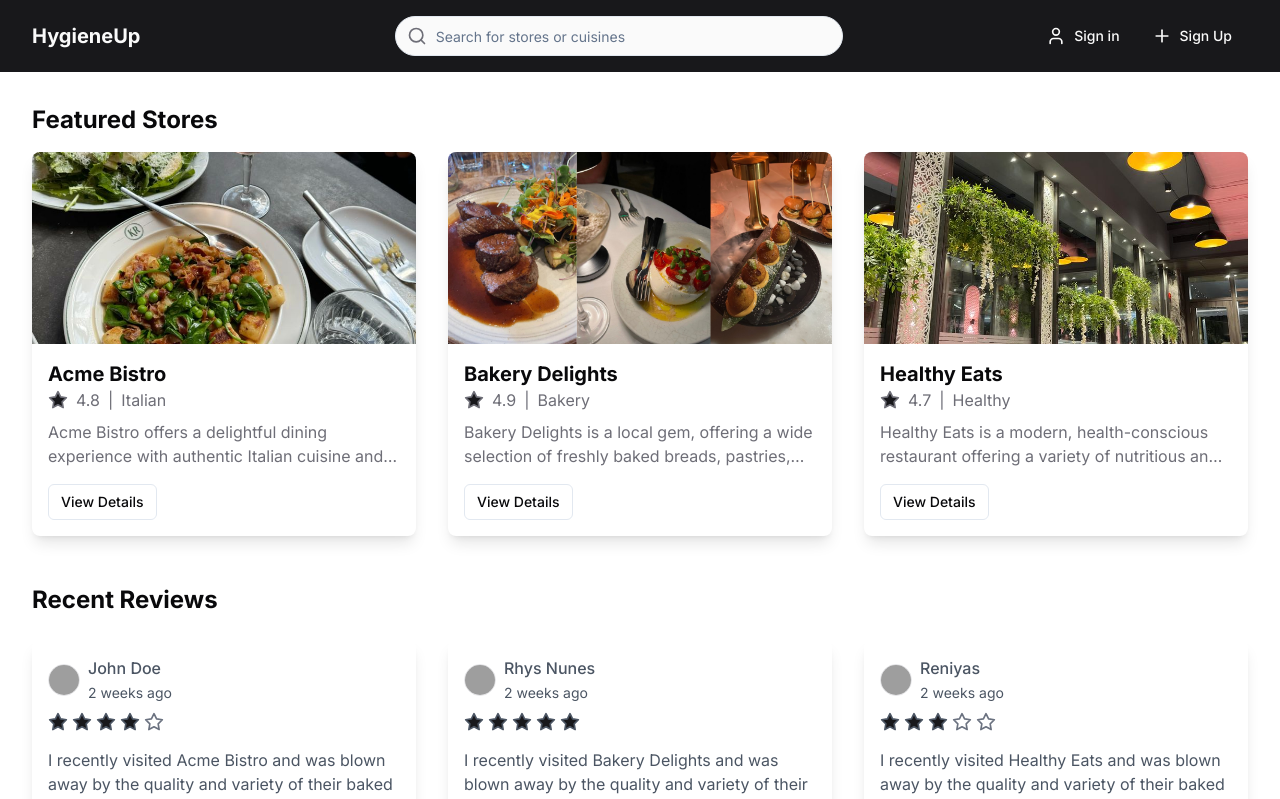
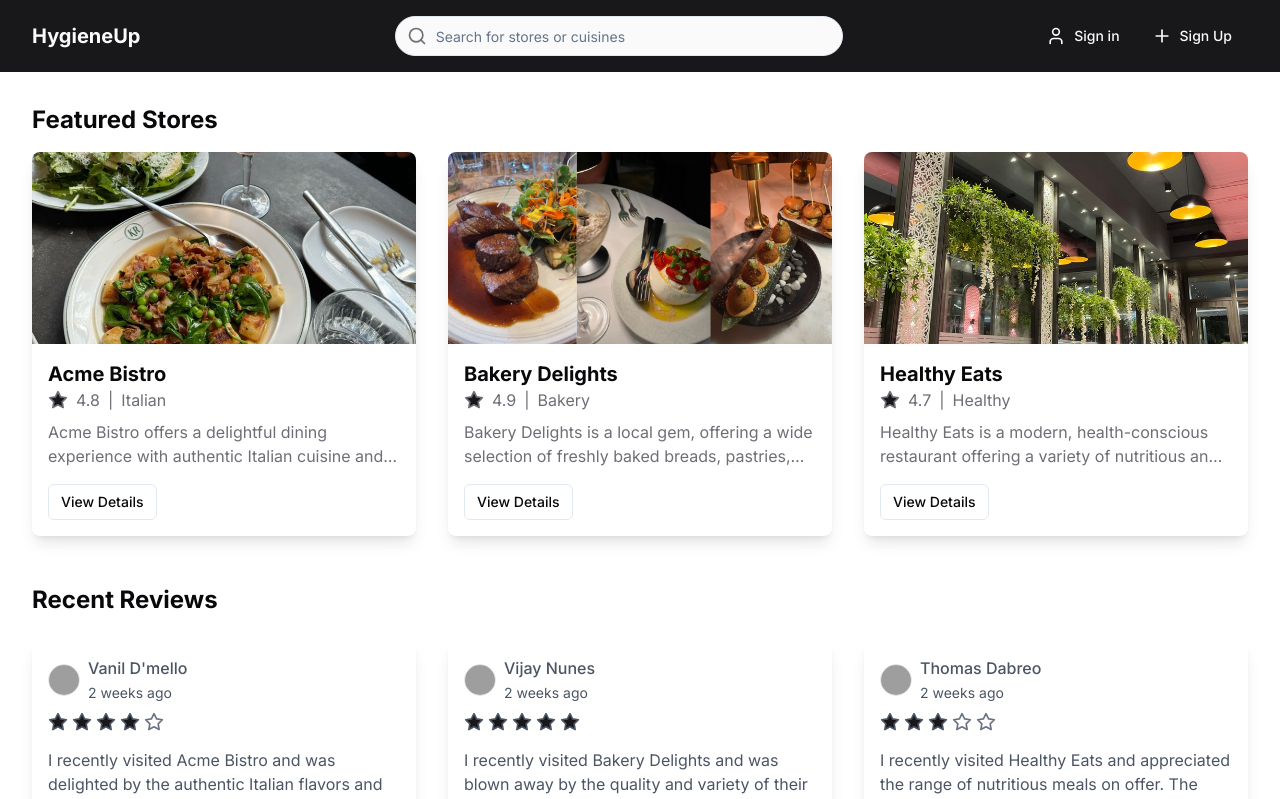
Before and after one commit to Chris-Lopes/trax-hygieneup, a Next.js app: page / in a window 1280 px wide. Shown: the top 799 px of the page. Built offline with nearby package versions, Linux system fonts and the light colour scheme; grey boxes are pictures that could not be loaded.

Commit message:
changed names in reviews

```diff
--- a/src/components/HomePage.tsx
+++ b/src/components/HomePage.tsx
@@ -6,12 +6,7 @@ import Footer from "./Footer";
 import { Import } from "lucide-react";
 import Image from "next/image";
 
-
-
-
-
 export default function Component() {
-
   return (
     <div className="flex flex-col min-h-screen bg-background">
       <Navbar />
@@ -119,22 +114,21 @@ export default function Component() {
             <ReviewCard
               numFilledStars={4}
               avatarSrc="/placeholder-user-2.jpg"
-              avatarFallback="JD"
-              username="John Doe"
+              avatarFallback="VD"
+              username="Vanil D'mello"
               time="2 weeks ago"
             >
-              I recently visited Acme Bistro and was blown away by the quality
-              and variety of their baked goods. The croissants were flaky and
-              buttery, and the cakes were moist and flavorful. The staff was
-              friendly and knowledgeable, and the overall experience was
-              fantastic. I'll definitely be a regular customer.
+              I recently visited Acme Bistro and was delighted by the authentic
+              Italian flavors and cozy ambiance. The pasta was perfectly cooked,
+              and the tiramisu was a delightful end to the meal. A must-visit for
+              Italian cuisine lovers.
             </ReviewCard>
 
             <ReviewCard
               numFilledStars={5}
               avatarSrc="/placeholder-user-2.jpg"
-              avatarFallback="RN"
-              username="Rhys Nunes"
+              avatarFallback="VN"
+              username="Vijay Nunes"
               time="2 weeks ago"
             >
               I recently visited Bakery Delights and was blown away by the
@@ -147,15 +141,15 @@ export default function Component() {
             <ReviewCard
               numFilledStars={3}
               avatarSrc="/placeholder-user-2.jpg"
-              avatarFallback="RE"
-              username="Reniyas"
+              avatarFallback="TD"
+              username="Thomas Dabreo"
               time="2 weeks ago"
             >
-              I recently visited Healthy Eats and was blown away by the quality
-              and variety of their baked goods. The croissants were flaky and
-              buttery, and the cakes were moist and flavorful. The staff was
-              friendly and knowledgeable, and the overall experience was
-              fantastic. I'll definitely be a regular customer.
+              I recently visited Healthy Eats and appreciated the range of
+              nutritious meals on offer. The salads were fresh and vibrant, and
+              the smoothies were a perfect balance of flavors. However, the
+              service could be a bit quicker. Overall, a great spot for health
+              enthusiasts.
             </ReviewCard>
           </div>
         </section>
--- a/src/components/infoComponent.tsx
+++ b/src/components/infoComponent.tsx
@@ -154,7 +154,7 @@ export default function Component() {
             </div>
             <div className="flex justify-end">
               <Link href="/store-know-more" passHref>
-                <Button size="lg">Know more</Button>
+                <Button size="lg" className="bg-black">Know more</Button>
               </Link>
               <Link
                 href="http://surl.li/itpacw"
```
